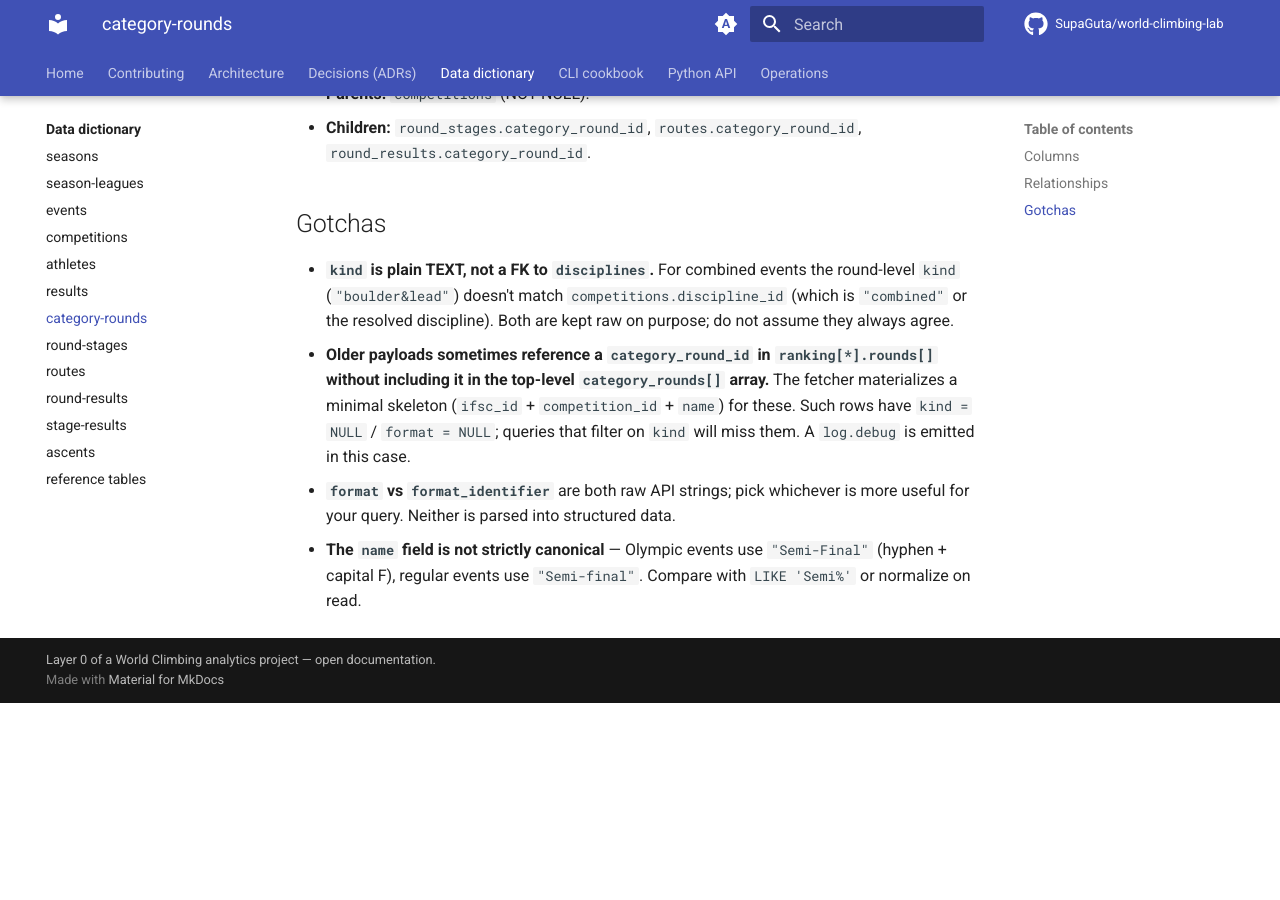
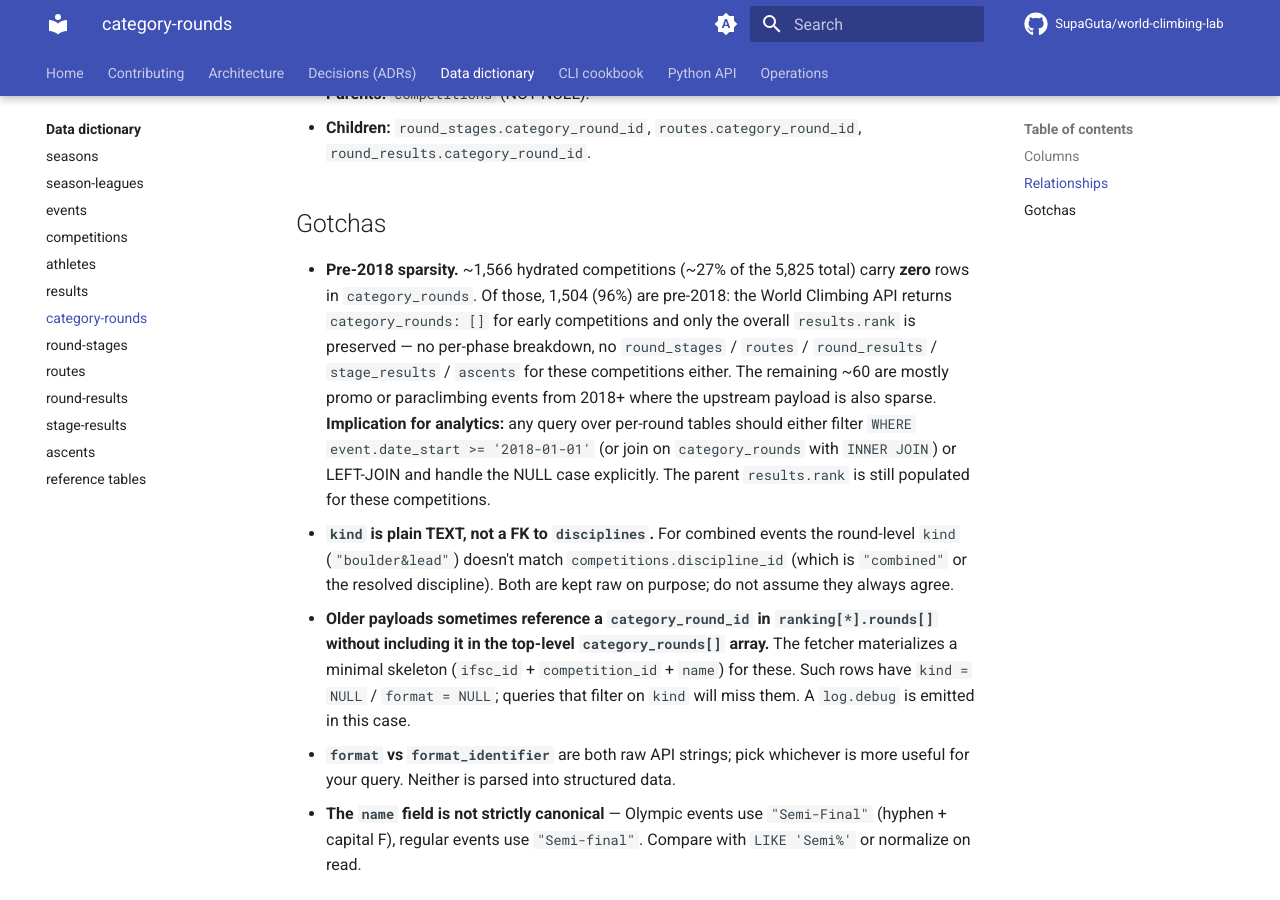
Before and after one commit to SupaGuta/ifsc-climbing-dataviz-claude, an MkDocs documentation site: the page built from docs/data-dictionary/category-rounds.md, in a window 1280 px wide and 900 px high, scrolled down 1579 px. Built offline with MkDocs 1.6.1 and Material for MkDocs 9.7.7, drawn with Linux system fonts in a browser that asks for light colours; comment, search, counter and statistics services are not loaded; before the commit the page ends 2282 px from its top, so only the background shows below that.

Commit message:
Document pre-2018 category_rounds sparsity in data dictionary
~1,566 hydrated competitions (~27% of 5,825) carry zero rows in
category_rounds and the descendant per-round tables. 1,504 of those (96%)
are pre-2018: the World Climbing API returns category_rounds: [] for
early competitions; results.rank is still populated.

Added the prominent gotcha to category-rounds.md with the exact numbers
and the analytics implication ("filter WHERE event.date_start >=
'2018-01-01' or LEFT-JOIN"). Added one-line back-references to the same
note in the five sibling per-round dictionary files (round-stages,
routes, round-results, stage-results, ascents).

Co-Authored-By: Claude Opus 4.7 (1M context) <noreply@anthropic.com>

```diff
--- a/docs/data-dictionary/category-rounds.md
+++ b/docs/data-dictionary/category-rounds.md
@@ -50,6 +50,17 @@ side effect of the parent competition's hydrate.
 
 ## Gotchas
 
+- **Pre-2018 sparsity.** ~1,566 hydrated competitions (~27% of the 5,825 total)
+  carry **zero** rows in `category_rounds`. Of those, 1,504 (96%) are pre-2018:
+  the World Climbing API returns `category_rounds: []` for early competitions
+  and only the overall `results.rank` is preserved — no per-phase breakdown,
+  no `round_stages` / `routes` / `round_results` / `stage_results` / `ascents`
+  for these competitions either. The remaining ~60 are mostly promo or
+  paraclimbing events from 2018+ where the upstream payload is also sparse.
+  **Implication for analytics:** any query over per-round tables should either
+  filter `WHERE event.date_start >= '2018-01-01'` (or join on `category_rounds`
+  with `INNER JOIN`) or LEFT-JOIN and handle the NULL case explicitly. The
+  parent `results.rank` is still populated for these competitions.
 - **`kind` is plain TEXT, not a FK to `disciplines`.** For combined events
   the round-level `kind` (`"boulder&lead"`) doesn't match
   `competitions.discipline_id` (which is `"combined"` or the resolved discipline).
```
Also changed, not shown: docs/data-dictionary/ascents.md (+5 -0 lines), docs/data-dictionary/round-results.md (+5 -0 lines), docs/data-dictionary/round-stages.md (+5 -0 lines), docs/data-dictionary/routes.md (+5 -0 lines), docs/data-dictionary/stage-results.md (+5 -0 lines).
